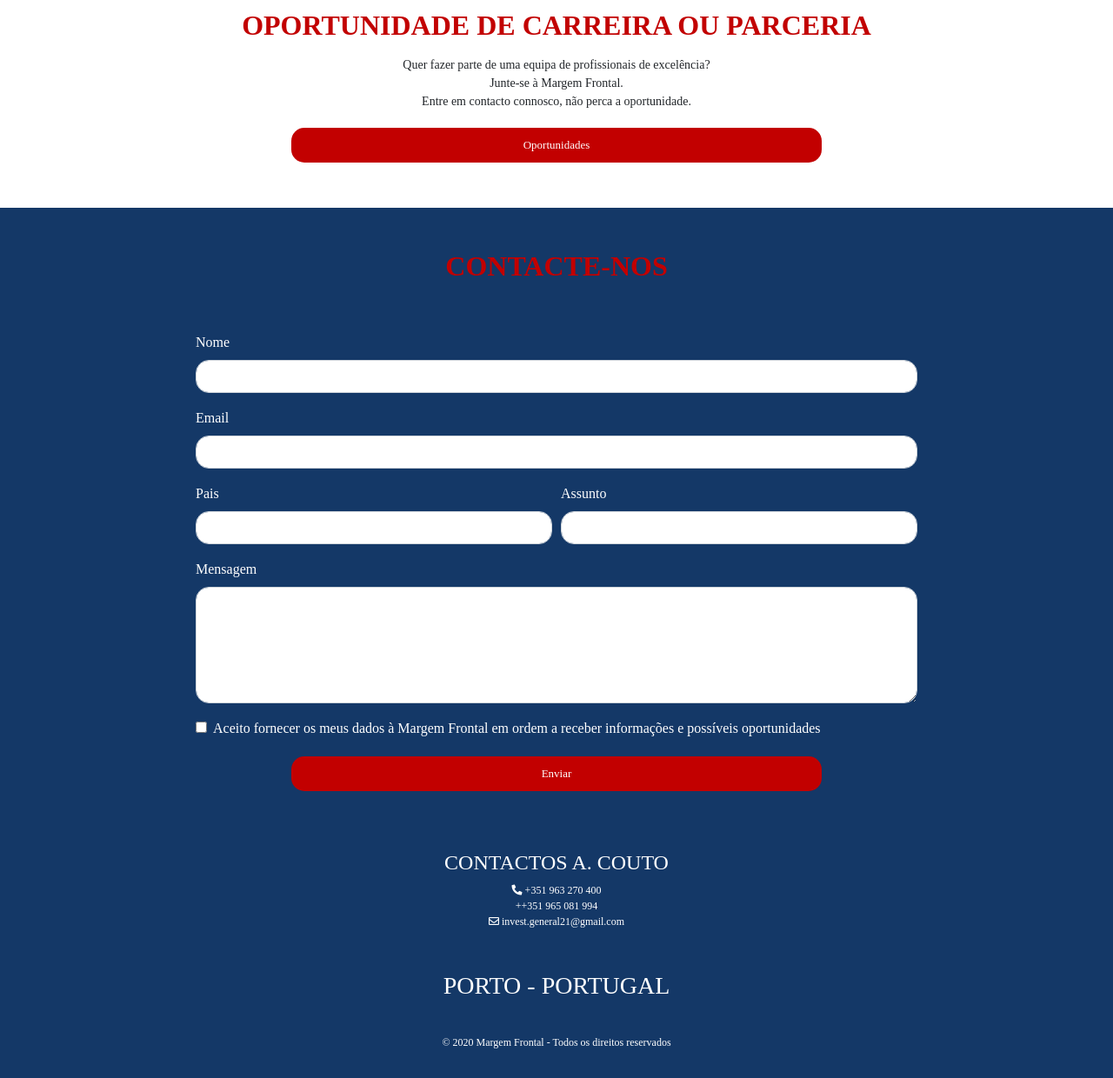
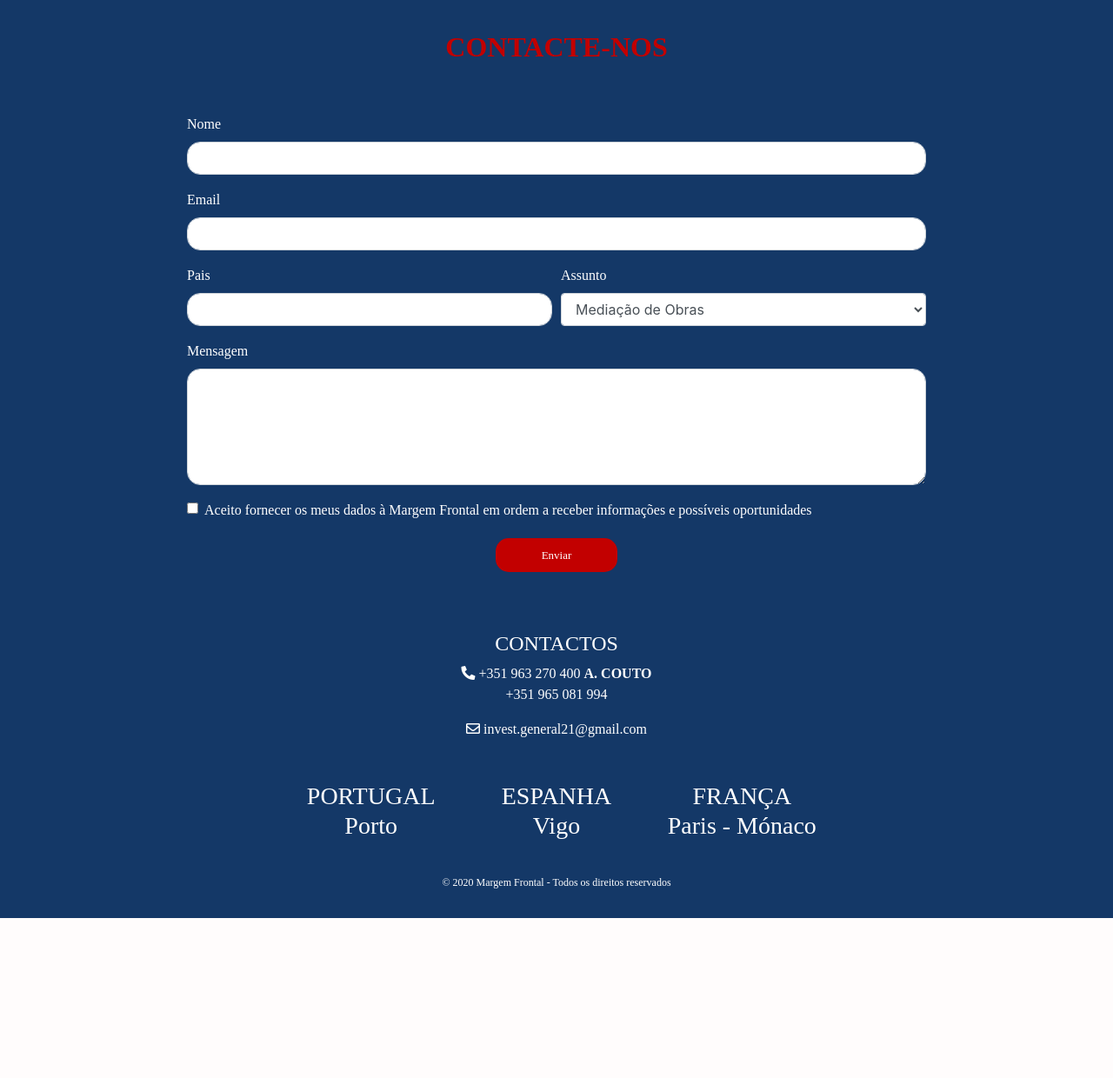
Before and after one commit to therock24/djangoBootstrap1, a Django app: page / in a window 1280 px wide. Shown: the part 3370-4610 px from the top of the page at 87% size. After the commit the page ends 4426 px from the top, so only its background shows below. Run offline with Django 3.2, Linux system fonts and the light colour scheme; some libraries are stand-ins or nearby versions; some web fonts are replaced.

Commit message:
new fixes

```diff
--- a/src/margemfrontal/views.py
+++ b/src/margemfrontal/views.py
@@ -9,6 +9,7 @@ def index(request):
     if request.method == 'POST':
 
         sub = forms.Contact(request.POST)
+        print(request.POST)
         subject = 'Nova mensagem enviada através do website '
         message = 'Nova mensagem recebida:' + '\n'\
             'Nome: ' + sub.Name + '\n'\
@@ -29,6 +30,7 @@ def oportunidades(request):
     if request.method == 'POST':
 
         sub = forms.Oportunities(request.POST)
+        print(request.POST)
         subject = 'Nova candidatura enviada através do website '
         message = 'Nova candidatura recebida:' + '\n'\
             'Nome: ' + sub.Name + '\n'\
--- a/src/static/css/mystyle.css
+++ b/src/static/css/mystyle.css
@@ -28,6 +28,10 @@ h2 {
 }
 
 
+/* Bootstrap hacks */
+.container-fluid {
+    padding: 0px;
+}
 
 /* Navbar */
 
@@ -57,14 +75,21 @@ h2 {
 
 /* Text */
 
+
 .text-21pt {
     font-family: MontSerrat;
     font-size: 12px;
 }
 
-.text-21pt-white {
+.text-contacts{
     font-family: MontSerrat;
-    font-size: 12px;
+    font-size: 16px;
+    color: white;
+}
+
+.text-contacts-bold{
+    font-family: MontSerrat-Bold;
+    font-size: 16px;
     color: white;
 }
 
@@ -208,7 +279,7 @@ h2 {
     display: inline-block;
     font-size: 13px;
     margin: 4px 2px;
-    width: 50%;
+    width: 140px;
 }
 
 .contact-button:hover {
--- a/src/templates/contact_form.html
+++ b/src/templates/contact_form.html
@@ -8,35 +8,42 @@
              <!-- Very Important csrf Token -->
             {% csrf_token %}
             <div class="form-row justify-content-center">
-                <div class="col-md-8 mb-3">
+                <div class="col-10 col-md-8 mb-3">
                     <label for="validationTooltip01" class="contact-form-text" >{%trans "Nome" %}</label>
                     <input type="text" class="form-control contact-form-field" required>
                 </div>
             </div>
             <div class="form-row justify-content-center">
-                <div class="col-md-8 mb-3">
+                <div class="col-10 col-md-8 mb-3">
                     <label class="contact-form-text">{%trans "Email" %}</label>
                     <input type="text" class="form-control contact-form-field" required>
                 </div>
             </div>
             <div class="form-row justify-content-center">
-                <div class="col-md-4 mb-3">
+                <div class="col-10 col-md-4 mb-3">
                     <label class="contact-form-text">{%trans "Pais" %}</label>
                         <input type="text" class="form-control contact-form-field" required>
                 </div>
-                <div class="col-md-4 mb-3">
-                    <label class="contact-form-text">{%trans "Assunto" %}</label>
-                        <input type="text" class="form-control contact-form-field" required>
+                <div class="col-10 col-md-4 mb-3">
+                    <label for="{{ form.Subject.id_for_label }}" class="contact-form-text">{%trans "Assunto" %}</label>
+                    <select class="form-control" id="{{ form.Subject.id_for_label }}" name="{{ form.Subject.html_name }}">
+                        <option>{%trans "Mediação de Obras" %}</option>
+                        <option>{%trans "Alarmes e Portas" %}</option>
+                        <option>{%trans "Produtos, Alimentos e Bebidas" %}</option>
+                        <option>{%trans "Investimento Imobiliário" %}</option>
+                        <option>{%trans "Trading" %}</option>
+                        <option>{%trans "Outros" %}</option>
+                    </select>
                 </div>
             </div>
             <div class="form-row justify-content-center">
-                <div class="col-md-8 mb-3">
+                <div class="col-10 col-md-8 mb-3">
                     <label class="contact-form-text">{%trans "Mensagem" %}</label>
                     <textarea rows="5" class="form-control contact-form-field"  id="message" required></textarea>
                 </div>
             </div>
             <div class="form-row justify-content-center">
-                <div class="col-md-8 mb-3">
+                <div class="col-10 col-md-8 mb-3">
                     <div class="form-check">
                         <input class="form-check-input" type="checkbox" value="" id="defaultCheck1" required>
                         <label class="form-check-label contact-form-text" for="defaultCheck1">
--- a/src/templates/contacts.html
+++ b/src/templates/contacts.html
@@ -4,13 +4,24 @@
 <!-- Contactos 2 (contacts) -->
 <div class="container-fluid container-contacts">
     <div class="col-md-12 col-xs-12 justify-content-center text-center py-3">
-        <h4 class="contact-h4">{%trans "CONTACTOS"%} A. COUTO</h4>
-        <div class="text-21pt-white">
+        <h4 class="contact-h4">{%trans "CONTACTOS"%}</h4>
+        <div class="text-contacts">
+        <p>
             <i class="fas fa-phone-alt contact-icon"></i>
-            +351 963 270 400<br>++351 965 081 994
-            <br>
+            +351 963 270 400    <b class="text-contacts-bold">A. COUTO</b><br>+351 965 081 994</p>
             <i class="far fa-envelope contact-icon"></i> invest.general21@gmail.com
         </div>
-        <h3 class="contact-h4 pt-5">PORTO - PORTUGAL</h3>
+        <div class="row justify-content-center">
+        <div class="col-2">
+            <h3 class="contact-h4 pt-5 text-center">{%trans "PORTUGAL"%}<br>{%trans "Porto"%}</h3>
+        </div>
+        <div class="col-2">
+            <h3 class="contact-h4 pt-5 text-center">{%trans "ESPANHA"%}<br>{%trans "Vigo"%}</h3>
+        </div>
+        <div class="col-2">
+            <h3 class="contact-h4 pt-5 text-center">{%trans "FRANÇA"%}<br>{%trans "Paris - Mónaco"%}</h3>
+        </div>
+
+        </div>
     </div>
 </div>
--- a/src/templates/content_service3.html
+++ b/src/templates/content_service3.html
@@ -11,8 +11,6 @@
                         </p>
                         <div class="collapse" id="collapseServices1">
                             <ul class="services-collapse-dropdown-text">
-                                <li>{% trans "Sabão e Perfumaria" %}</li>
-                                <li>{% trans "Refeições pré-cozinhadas" %}</li>
                                 <li>{% trans "Produtos lácteos" %}</li>
                                 <li>{% trans "Presunto" %}</li>
                                 <li>{% trans "Molhos e Vinagres" %}</li>
@@ -30,6 +28,8 @@
                                 <li>{% trans "Outros peixes" %}</li>
                                 <li>{% trans "Azeitonas" %}</li>
                                 <li>{% trans "Azeite" %}</li>
+                                <li class="pt-1">{% trans "Sabão e Perfumaria" %}</li>
+                                <li class="pt-1">{% trans "Refeições pré-cozinhadas" %}</li>
                             </ul>
                         </div>
                         <p class="dropdown-toggle services-collapse-dropdown-title" data-toggle="collapse" href="#collapseServices2" role="button" aria-expanded="false" aria-controls="collapseExample">
--- a/src/templates/content_service4.html
+++ b/src/templates/content_service4.html
@@ -3,7 +3,10 @@
 
 <p class="services-text text-justify">{% blocktrans %}Investimentos imobiliários ao
                                                             longo de várias áreas de serviço.{% endblocktrans %}<br>{% blocktrans %}
-                                                            Investimentos e vendas na
-                                                            área da Saúde, Geriatria, Energias
-                                                            Renováveis e em outras
-                                                            áreas.{% endblocktrans %}</p>
+                                                            <b class="services-text-bold">Investimentos</b> e <b class="services-text-bold">vendas</b> na
+                                                            área da <b class="services-text-bold">Saúde, Geriatria, Energias
+                                                            Renováveis, Hotelaria, Vinícola </b> e em outras
+                                                            áreas.{% endblocktrans %}<br>{% blocktrans %}
+                                                            Investimentos Imobiliários
+                                                            para <b class="services-text-bold">compradores internacionais</b>.
+                                                            {% endblocktrans %}</p>
--- a/src/templates/index.html
+++ b/src/templates/index.html
@@ -109,20 +109,22 @@
    {% include 'portfolio.html'%}
 
     <!-- CARREIRA (career)-->
-
+    {% get_current_language as LANGUAGE_CODE %}
+    {% if LANGUAGE_CODE == 'pt-pt' %}
     <div class="container-fluid pt-5 pb-5">
         <div class="col text-center mb-3">
             <h2>OPORTUNIDADE DE CARREIRA OU PARCERIA</h2>
         </div>
         <div class="col text-center text-oportunities pb-3">
         Quer fazer parte de uma equipa de profissionais de excelência?<br>
-        Junte-se à Margem Frontal.<br>
+        Junte-se à <b class="oportunities-text-bold">Margem Frontal</b>.<br>
         Entre em contacto connosco, não perca a oportunidade.<br>
         </div>
         <div class="col text-center">
-            <a href="oportunidades/" class="btn btn-primary contact-button" >Oportunidades</a>
+            <a href="oportunidades/" class="btn btn-primary oportunities-button" >Oportunidades</a>
         </div>
     </div>
+    {% endif %}
 
     <!-- CONTACTOS (contacts) -->
     {% include 'contact_form.html' %}
--- a/src/templates/navbar.html
+++ b/src/templates/navbar.html
@@ -15,16 +15,16 @@
             <div class="collapse navbar-collapse" id="navbarSupportedContent">
                 <ul class="navbar-nav ml-auto">
                     <li class="nav-item mr-4">
-                        <a class="nav-link navbar-text" href="#about">{%trans "Sobre nós"%}</a>
+                        <a class="nav-link navbar-text" href="{% url 'index' %}#about">{%trans "Sobre nós"%}</a>
                     </li>
                     <li class="nav-item mr-4">
-                        <a class="nav-link navbar-text" href="#services">{%trans "Serviços"%}</a>
+                        <a class="nav-link navbar-text" href="{% url 'index' %}#services">{%trans "Serviços"%}</a>
                     </li>
                     <li class="nav-item mr-4">
-                        <a class="nav-link navbar-text" href="#portfolio">{%trans "Portefólio"%}</a>
+                        <a class="nav-link navbar-text" href="{% url 'index' %}#portfolio">{%trans "Portefólio"%}</a>
                     </li>
                     <li class="nav-item pr-5">
-                        <a class="nav-link navbar-text" href="#contacts">{%trans "Contactos"%}</a>
+                        <a class="nav-link navbar-text" href="{% url 'index' %}#contacts">{%trans "Contactos"%}</a>
                     </li>
                     <li class="nav-item">
                         <form name="lang" action="{% url 'set_language' %}" method="post">{% csrf_token %}
@@ -37,7 +37,7 @@
                         <ul class="list-inline">
                         {% for language in languages %}
                             <li class="list-inline-item navbar-lang-item">
-                                <a class="nav-link navbar-text" href="#" onclick="document.lang.language.value='{{ language.code}}'; document.lang.submit();">{{language.code|upper}}</a>
+                                <a class="nav-link text-white" href="#" onclick="document.lang.language.value='{{ language.code}}'; document.lang.submit();">{{language.code|upper}}</a>
                             </li>
                         {% endfor %}
                         </ul>
--- a/src/templates/oportunidades.html
+++ b/src/templates/oportunidades.html
@@ -80,6 +80,7 @@
                             <option>Alarmes e Portas</option>
                             <option>Produtos, Alimentos e Bebidas</option>
                             <option>Investimento Imobiliário</option>
+                            <option>Trading</option>
                             <option>Outros</option>
                         </select>
                     </div>
--- a/src/templates/overview.html
+++ b/src/templates/overview.html
@@ -1,7 +1,7 @@
 {% load static %}
 {% load i18n %}
 
-<div class="container d-none d-sm-block">
+<div class="container-fluid d-none d-sm-block">
         <div id="vmap" class="d-none d-sm-block" style="height: 576px; position: relative;" >
             <div id="map_overlay" class="map-overlay">
                 <i id="close_map_overlay" class="map-overlay-img fa fa-window-close p-4 position-absolute top-0 right-0"></i>
@@ -10,7 +10,7 @@
             </div>
         </div>
     </div>
-    <div class="container d-block d-sm-none">
+    <div class="container-fluid d-block d-sm-none">
         <div id="carouselExampleIndicators" class="carousel slide" data-ride="carousel">
             <ol class="carousel-indicators">
                 <li data-target="#carouselExampleIndicators" data-slide-to="0" class="active"></li>
--- a/src/templates/services.html
+++ b/src/templates/services.html
@@ -7,29 +7,31 @@
             <div class="row justify-content-center">
                 <div class="col-8">
                     <div class="row">
-                        <div class="col-6 col-sm-6 col-md-4">
-                            <img  src="{% static 'img/services/1.svg' %}" class="w-75 h-auto img-fluid pb-3"><br>
+                        <div class="col-6 col-sm-6 col-md-4 text-center">
+                            <img  src="{% static 'img/services/1.svg' %}" class="w-50 h-auto img-fluid pb-3"><br>
                             <b class="services-title-bold mt-4">{%trans "Mediação Imobiliária"%}</b>
                             {% include 'content_service1.html' %}
                         </div>
-                        <div class="col-6 col-sm-6 col-md-4">
-                            <img  src="{% static 'img/services/2.svg' %}" class="w-75 h-auto img-fluid pb-3"><br>
+                        <div class="col-6 col-sm-6 col-md-4 text-center">
+                            <img  src="{% static 'img/services/2.svg' %}" class="w-50 h-auto img-fluid pb-3"><br>
                             <b class="services-title-bold mt-2">{%trans "Alarmes e Portas"%}</b>
                             {% include 'content_service2.html' %}
                         </div>
-                        <div class="col-6 col-sm-6 col-md-4">
-                            <img src="{% static 'img/services/3.svg' %}" class="w-75 h-auto img-fluid pb-3"><br>
+                        <div class="col-6 col-sm-6 col-md-4 text-center">
+                            <img src="{% static 'img/services/3.svg' %}" class="w-50 h-auto img-fluid pb-3"><br>
                             <b class="services-title-bold ">{%trans "Produtos, Alimentos e Bebidas"%}</b>
+                            <div class="text-justify">
                             {% include 'content_service3.html' %}
+                            </div>
                         </div>
 
-                        <div class="col-6 offset-md-2 col-sm-6 col-md-4">
-                            <img  src="{% static 'img/services/4.svg' %}" class="w-75 h-auto img-fluid pb-3"><br>
+                        <div class="col-6 offset-md-2 col-sm-6 col-md-4 text-center">
+                            <img  src="{% static 'img/services/4.svg' %}" class="w-50 h-auto img-fluid pb-3"><br>
                             <b class="services-title-bold mt-2">{%trans "Investimento Mobiliário"%}</b>
                             {% include 'content_service4.html' %}
                         </div>
-                        <div class="col-6 col-sm-6 col-md-4">
-                            <img  src="{% static 'img/services/5.svg' %}" class="w-75 h-auto img-fluid pb-3"><br>
+                        <div class="col-6 col-sm-6 col-md-4 text-center">
+                            <img  src="{% static 'img/services/5.svg' %}" class="w-50 h-auto img-fluid pb-3"><br>
                             <b class="services-title-bold mt-2">{%trans "Trading"%}</b>
                             {% include 'content_service5.html' %}
                         </div>
```
Also changed, not shown: other parts of src/static/css/mystyle.css (+61 -1 lines), src/templates/portfolio.html (+17 -12 lines).
